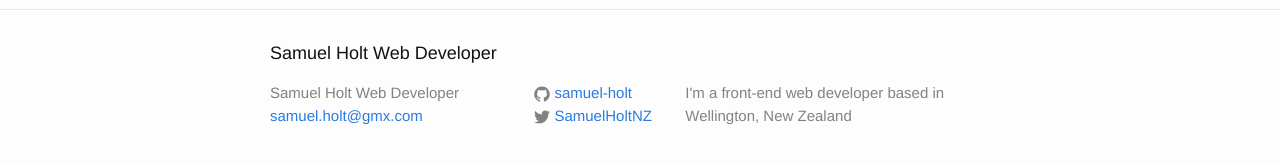
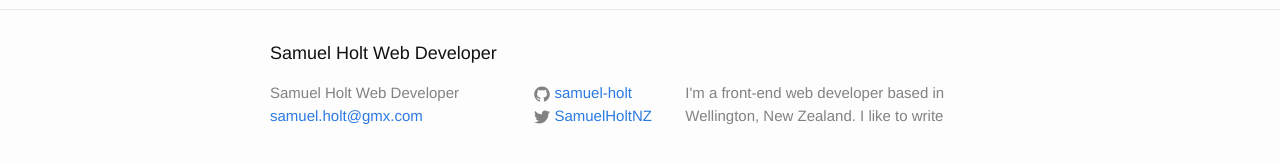
Before and after one commit to samuel-holt/samuel-holt.github.io, a Jekyll site: the page built from about.md, in a window 1280 px wide. Shown: the part 341-504 px from the top of the page. Built offline with Jekyll 4.4.1, drawn with Linux system fonts in a browser that asks for light colours.

```diff
--- a/_config.yml
+++ b/_config.yml
@@ -2,7 +2,7 @@
 title: Samuel Holt Web Developer
 email: samuel.holt@gmx.com
 description: > # this means to ignore newlines until "baseurl:"
-  I'm a front-end web developer based in Wellington, New Zealand
+  I'm a front-end web developer based in Wellington, New Zealand. I like to write
 baseurl: "" # the subpath of your site, e.g. /blog/
 url: "http://samuel-holt.github.io" # the base hostname & protocol for your site
 twitter_username: SamuelHoltNZ
```
Also changed, not shown: _posts/2014-09-16-welcome-to-jekyll.markdown (deleted, +0 -25 lines), 1 other file.
